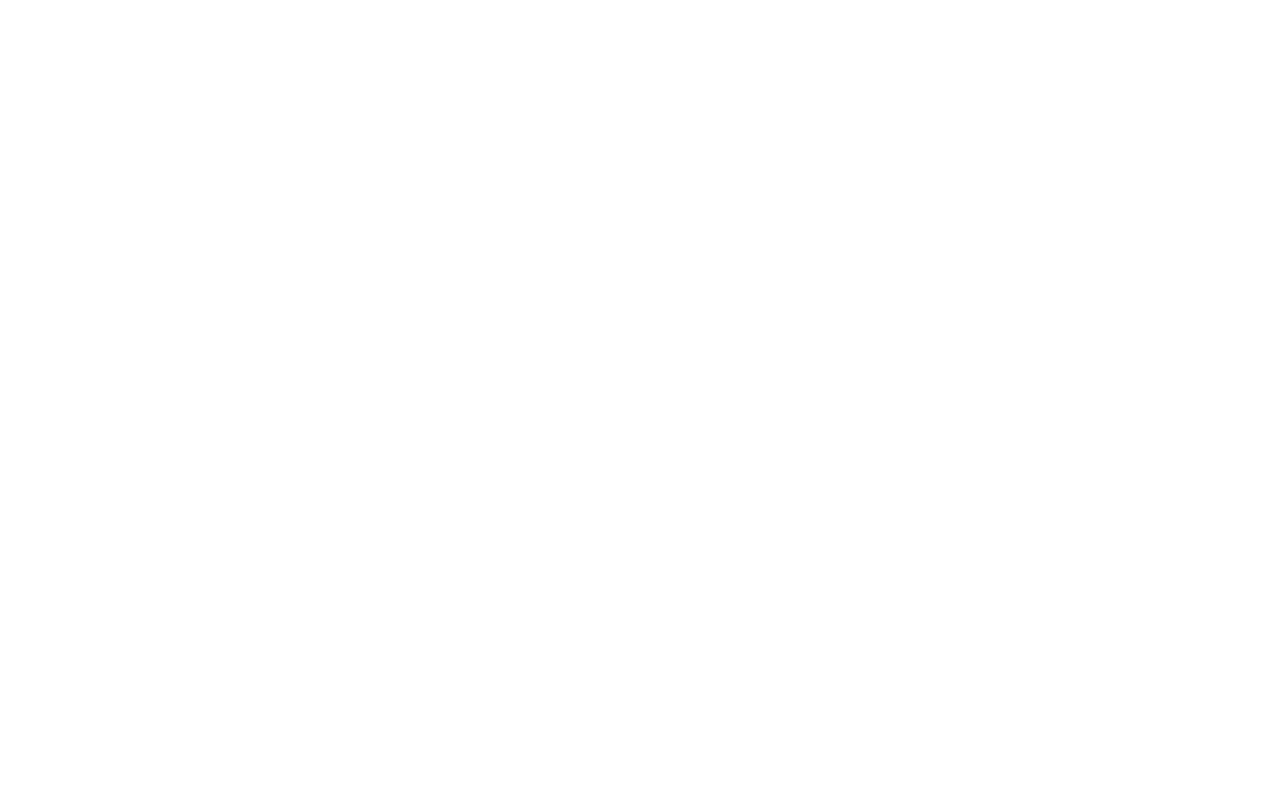
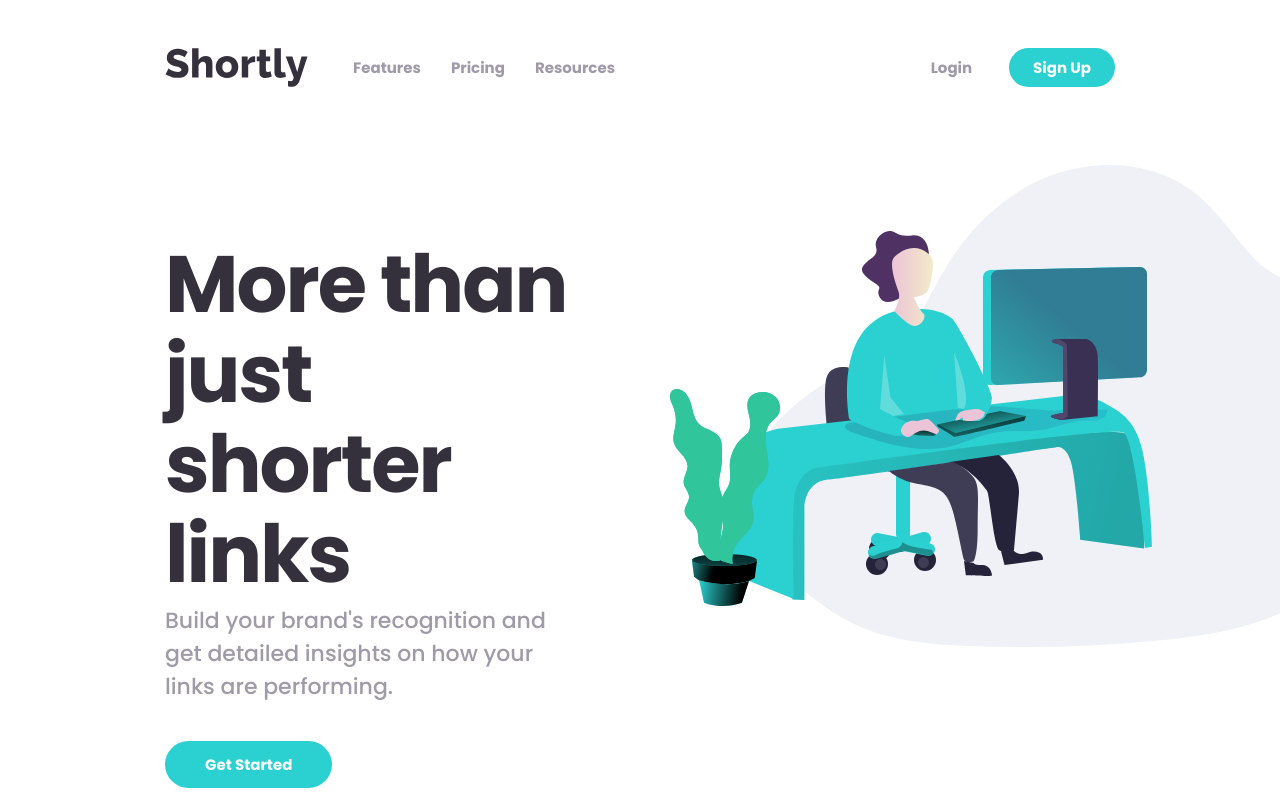
Before and after one commit to Abilov599/Prersonal-Projects, a React (Vite) app in the folder shortlink-app/: page / in a window 1280 px wide. Before the commit this address had no page. Built offline with nearby package versions, Linux system fonts and the light colour scheme.

Commit message:
header is done

```diff
--- a/shortlink-app/index.html
+++ b/shortlink-app/index.html
@@ -2,9 +2,14 @@
 <html lang="en">
   <head>
     <meta charset="UTF-8" />
-    <link rel="icon" type="image/svg+xml" href="/vite.svg" />
+    <link rel="preconnect" href="https://fonts.googleapis.com" />
+    <link rel="preconnect" href="https://fonts.gstatic.com" crossorigin />
+    <link
+      href="https://fonts.googleapis.com/css2?family=Poppins:wght@400;500;700&display=swap"
+      rel="stylesheet"
+    />
     <meta name="viewport" content="width=device-width, initial-scale=1.0" />
-    <title>Vite + React</title>
+    <title>Shortly</title>
   </head>
   <body>
     <div id="root"></div>
--- a/shortlink-app/package.json
+++ b/shortlink-app/package.json
@@ -11,7 +11,7 @@
   "dependencies": {
     "react": "^18.2.0",
     "react-dom": "^18.2.0",
-    "react-router-dom": "^6.6.1"
+    "sass": "^1.57.1"
   },
   "devDependencies": {
     "@types/react": "^18.0.26",
--- a/shortlink-app/src/App.css
+++ b/shortlink-app/src/App.css
@@ -1,7 +1,10 @@
-*{
+* {
   margin: 0;
   padding: 0;
   box-sizing: border-box;
+  list-style: none;
+  text-decoration: none;
+  font-family: "Poppins", sans-serif;
 }
 
 #root {
--- a/shortlink-app/src/App.jsx
+++ b/shortlink-app/src/App.jsx
@@ -1,5 +1,5 @@
-import {BrowserRouter, Route, Routes} from "react-router-dom";
 import "./App.css";
+import Footer from "./layouts/footer";
 import Header from "./layouts/header";
 
 function App() {
@@ -7,13 +7,7 @@ function App() {
   return (
     <div className="App">
       <Header />
-      <BrowserRouter>
-        <Routes>
-          <Route />
-          <Route />
-          <Route />
-        </Routes>
-      </BrowserRouter>
+
     </div>
   );
 }
--- a/shortlink-app/src/layouts/footer/index.jsx
+++ b/shortlink-app/src/layouts/footer/index.jsx
@@ -0,0 +1,9 @@
+import React from 'react'
+
+const Footer = () => {
+  return (
+    <div>Footer</div>
+  )
+}
+
+export default Footer
--- a/shortlink-app/src/layouts/header/index.jsx
+++ b/shortlink-app/src/layouts/header/index.jsx
@@ -1,19 +1,45 @@
 import React from "react";
-import { NavLink } from "react-router-dom";
+import shortly from "../../assets/images/Shortly.svg";
+import headerImg from "../../assets/images/working_with_computer.svg";
+import "./index.scss";
 
 const Header = () => {
   return (
-    <nav>
-      <div id="nav">
-        <img src="../../assets/images/Shortly.svg" alt="Shortly" />
-        <ul>
-          <NavLink>Features</NavLink>
-          <NavLink>Pricing</NavLink>
-          <NavLink>Resources</NavLink>
-        </ul>
+    <div id="header">
+      <nav>
+        <div id="nav">
+          <img src={shortly} alt="Shortly" />
+          <ul>
+            <li>
+              <a href="">Features</a>
+            </li>
+            <li>
+              <a href="">Pricing</a>
+            </li>
+            <li>
+              <a href="">Resources</a>
+            </li>
+          </ul>
+        </div>
+        <div id="sign-in-up">
+          <button className="btn log-in">Login</button>
+          <button className="btn sign-up">Sign Up</button>
+        </div>
+      </nav>
+      <div id="main">
+        <div id="header-text">
+          <h1>More than just shorter links</h1>
+          <p>
+            Build your brand's recognition and get detailed insights on how your
+            links are performing.
+          </p>
+          <button>Get Started</button>
+        </div>
+        <div id="header-img">
+          <img src={headerImg} alt="working_with_computer" />
+        </div>
       </div>
-      <div></div>
-    </nav>
+    </div>
   );
 };
 
--- a/shortlink-app/src/layouts/header/index.scss
+++ b/shortlink-app/src/layouts/header/index.scss
@@ -0,0 +1,88 @@
+#header {
+  nav {
+    display: flex;
+    justify-content: space-between;
+    margin: 48px 165px 78px;
+    #nav {
+      display: flex;
+      ul {
+        display: flex;
+        align-items: center;
+        margin-left: 45px;
+        gap: 30px;
+        li {
+          a {
+            color: #9e9aa8;
+            font-weight: 700;
+            font-size: 15px;
+          }
+          & :hover {
+            color: #34313d;
+          }
+        }
+      }
+    }
+    #sign-in-up {
+      display: flex;
+      gap: 37px;
+
+      .btn {
+        border-radius: 28px;
+        border: none;
+        font-weight: 700;
+        font-size: 15px;
+      }
+
+      & .log-in {
+        color: #9e9aa8;
+        background-color: transparent;
+      }
+      .log-in:hover {
+        color: #34313d;
+      }
+      & .sign-up {
+        padding: 8px 24px;
+        color: white;
+        background-color: #2bd0d0;
+      }
+      .sign-up:hover {
+        background-color: #9ae3e3;
+      }
+    }
+  }
+  #main {
+    margin-left: 165px;
+    display: flex;
+    #header-text {
+      margin: 74px 100px 0 0;
+      h1 {
+        color: #34313d;
+        font-size: 80px;
+        font-weight: 700;
+        letter-spacing: -2px;
+        line-height: 90px;
+      }
+      p {
+        margin-top: 5px;
+        color: #9e9aa8;
+        font-size: 22px;
+        font-weight: 500;
+        letter-spacing: 0.15 px;
+      }
+      button {
+        border-radius: 28px;
+        border: none;
+        font-weight: 700;
+        font-size: 15px;
+        margin-top: 38px;
+
+        padding: 12px 40px;
+        color: white;
+        background-color: #2bd0d0;
+      }
+      button:hover {
+        background-color: #9ae3e3;
+      }
+    }
+  }
+}
```
Also changed, not shown: 1 other file (tests, documents, lock files or other folders).
